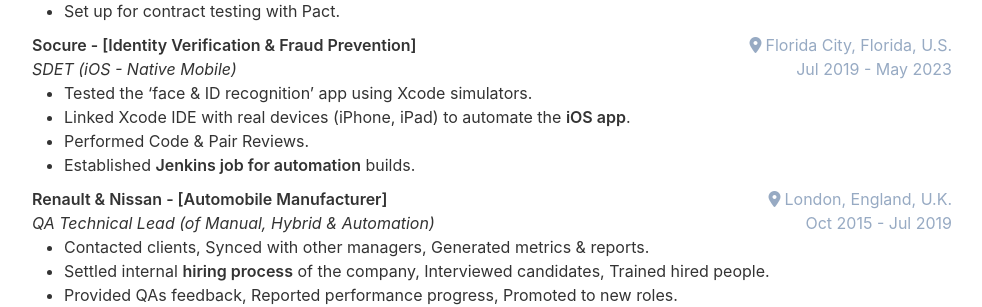
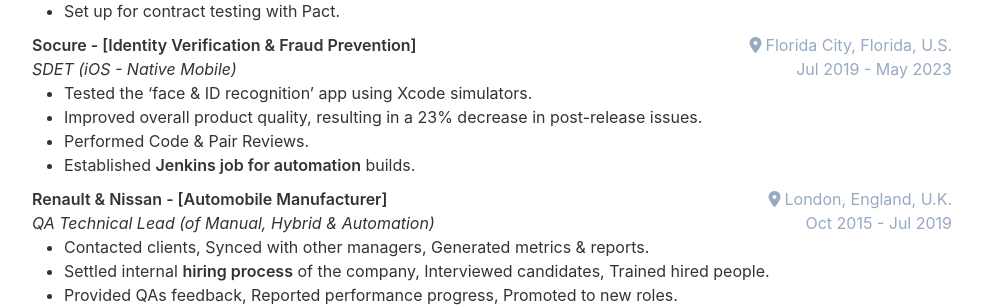
Before and after one commit to cvera08/full-resume, a Jekyll site: the page built from index.html, in a window 1280 px wide and 900 px high, scrolled down 2103 px. Shown: the part 153-460 px from the top of the window, without its empty margins (148-1130 px from the left). Built offline with Jekyll 4.4.1, drawn with Linux system fonts in a browser that asks for light colours.

Commit message:
feat(socure): improved

```diff
--- a/_data/data.yml
+++ b/_data/data.yml
@@ -146,7 +146,7 @@ experience:
       location: Florida City, Florida, U.S.
       description: |
         - Tested the 'face & ID recognition' app using Xcode simulators.
-        - Linked Xcode IDE with real devices (iPhone, iPad) to automate the **iOS app**.
+        - Improved overall product quality, resulting in a 23% decrease in post-release issues.
         - Performed Code & Pair Reviews.
         - Established **Jenkins job for automation** builds.
 
```
